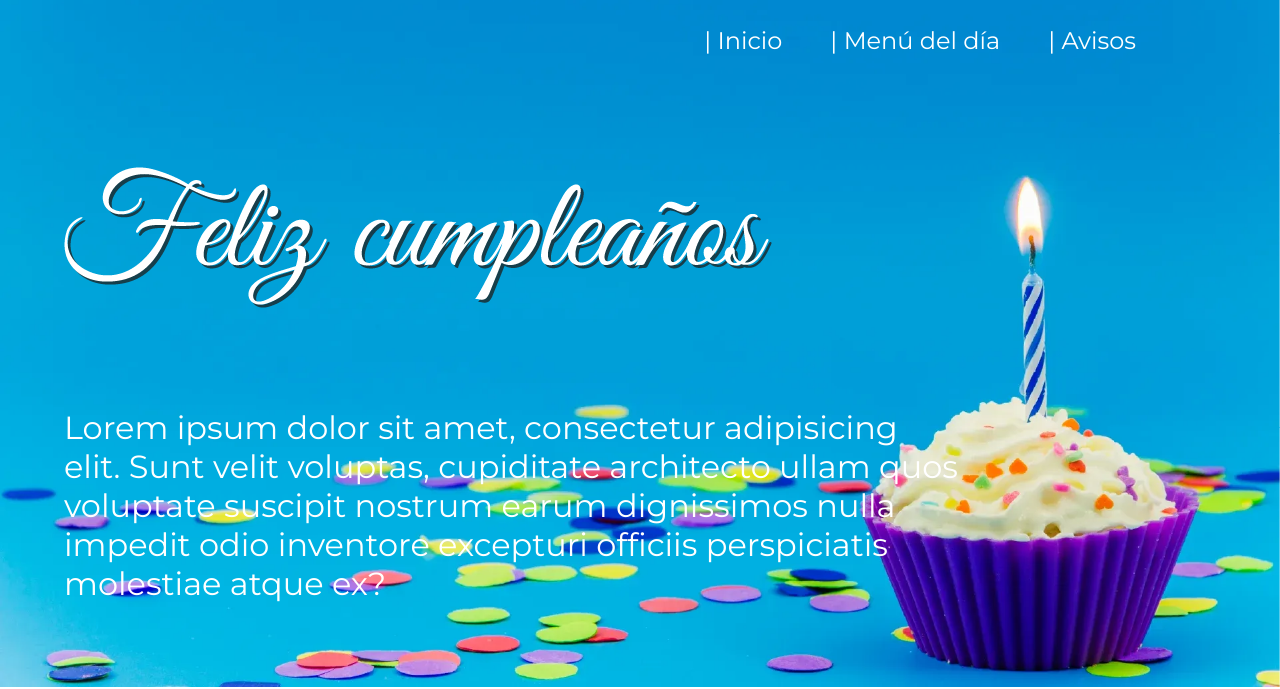
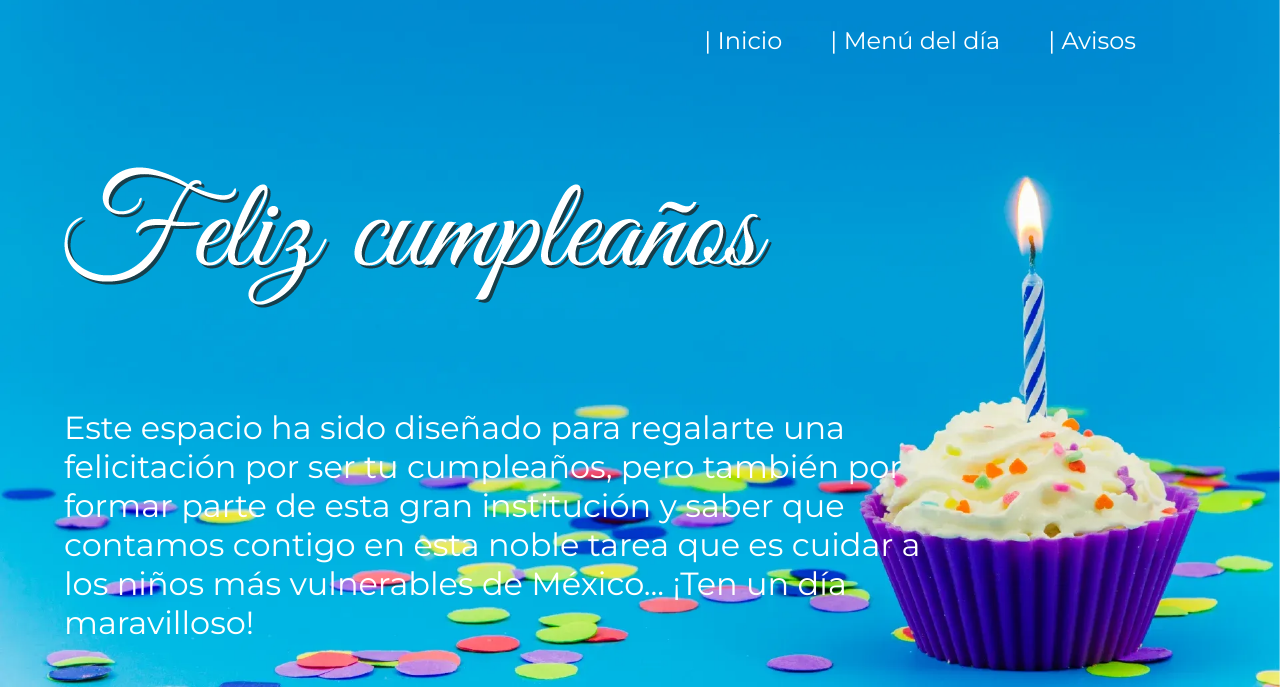
Before and after one commit to ricardoggz/intranet, a plain HTML site: page index.html in a window 1280 px wide. Shown: the part 113-802 px from the top of the page. Drawn offline with Linux system fonts and the light colour scheme.

Commit message:
se agrega el mensaje

```diff
--- a/index.html
+++ b/index.html
@@ -32,7 +32,12 @@
         <div class="letters">
             <img src="./letras.png"/>
         </div>
-        <p>Lorem ipsum dolor sit amet, consectetur adipisicing elit. Sunt velit voluptas, cupiditate architecto ullam quos voluptate suscipit nostrum earum dignissimos nulla impedit odio inventore excepturi officiis perspiciatis molestiae atque ex?</p>
+        <p>
+            Este espacio ha sido diseñado para regalarte una felicitación
+            por ser tu cumpleaños, pero también por formar parte de esta gran institución
+            y saber que contamos contigo en esta noble tarea que es cuidar a los niños
+            más vulnerables de México... ¡Ten un día maravilloso!
+        </p>
         <div class="calendar">
             <div class="month"></div>
             <div class="days"></div>
```
